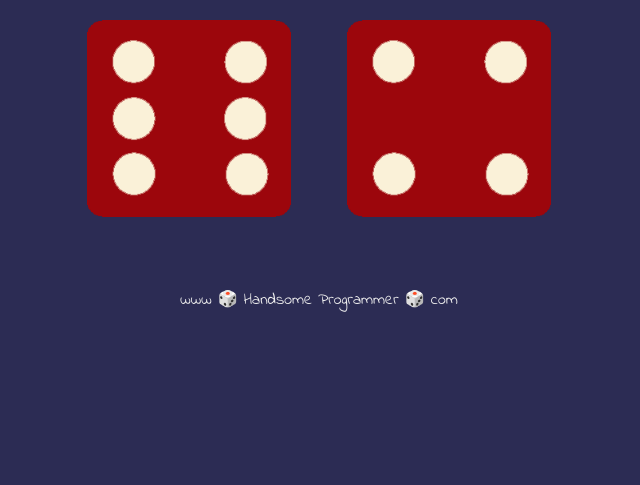
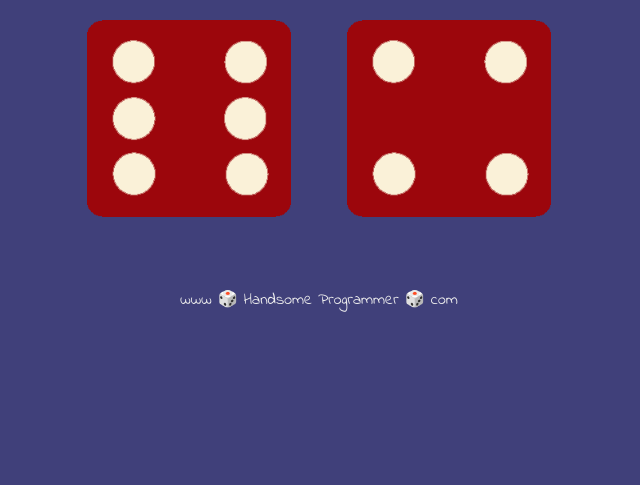
Before and after one commit to Hpro78891/Dice-Game-Challenge, a plain HTML site: page index.html in a window 1280 px wide. Shown: the part 315-800 px from the top of the page, without its empty margins (321-961 px from the left). Drawn offline with Linux system fonts and the light colour scheme.

Commit message:
Update styles.css

```diff
--- a/styles.css
+++ b/styles.css
@@ -11,7 +11,7 @@
 }
 
 body {
-  background-color: #2c2c54;
+  background-color: #40407a;
 }
 
 h1 {
```
